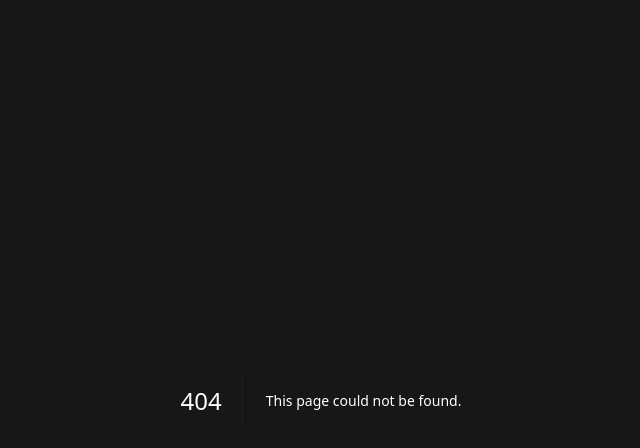
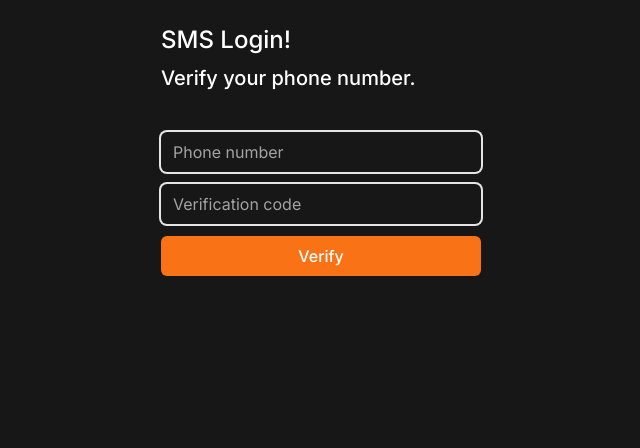
Before and after one commit to nsdictionary/carrot-market-reloaded, a Next.js app: page /sms in a window 1280 px wide. Before the commit this address had no page. Shown: the top 448 px of the page, without its empty margins (319-959 px from the left). Built offline with nearby package versions, Linux system fonts and the light colour scheme.

Commit message:
#4.3 Log in Screen

```diff
--- a/app/create-account/page.tsx
+++ b/app/create-account/page.tsx
@@ -1,6 +1,6 @@
 import FormButton from "@/components/form-btn";
 import FormInput from "@/components/form-input";
-import { ChatBubbleOvalLeftEllipsisIcon } from "@heroicons/react/24/solid";
+import SocialLogin from "@/components/social-login";
 import Link from "next/link";
 
 export default function CreateAccount() {
@@ -8,7 +8,7 @@ export default function CreateAccount() {
     <div className="flex flex-col gap-10 px-8 py-6">
       <div className="flex flex-col gap-2 *:font-medium">
         <h1 className="text-2xl">안녕하세요!</h1>
-        <h2 className="text-xl">Fill in the form below th join!</h2>
+        <h2 className="text-xl">Fill in the form below to join!</h2>
       </div>
       <form className="flex flex-col gap-3">
         <FormInput type="text" placeholder="Username" required errors={[]} />
@@ -27,18 +27,7 @@ export default function CreateAccount() {
         />
         <FormButton loading={false} text="Create account" />
       </form>
-      <div className="w-full h-px bg-neutral-500" />
-      <div>
-        <Link
-          className="primary-btn flex h-10 items-center justify-center gap-3"
-          href="sms"
-        >
-          <span>
-            <ChatBubbleOvalLeftEllipsisIcon className="h-6 w-6" />
-          </span>
-          <span>Sign up with SMS</span>
-        </Link>
-      </div>
+      <SocialLogin />
     </div>
   );
 }
--- a/app/login/page.tsx
+++ b/app/login/page.tsx
@@ -0,0 +1,26 @@
+import FormButton from "@/components/form-btn";
+import FormInput from "@/components/form-input";
+import SocialLogin from "@/components/social-login";
+import Link from "next/link";
+
+export default function LogIn() {
+  return (
+    <div className="flex flex-col gap-10 px-8 py-6">
+      <div className="flex flex-col gap-2 *:font-medium">
+        <h1 className="text-2xl">안녕하세요!</h1>
+        <h2 className="text-xl">Log in with email and password.</h2>
+      </div>
+      <form className="flex flex-col gap-3">
+        <FormInput type="email" placeholder="Email" required errors={[]} />
+        <FormInput
+          type="password"
+          placeholder="Password"
+          required
+          errors={[]}
+        />
+        <FormButton loading={false} text="Log in" />
+      </form>
+      <SocialLogin />
+    </div>
+  );
+}
--- /dev/null
+++ b/app/sms/page.tsx
@@ -0,0 +1,29 @@
+import FormButton from "@/components/form-btn";
+import FormInput from "@/components/form-input";
+import Link from "next/link";
+
+export default function SMSLogin() {
+  return (
+    <div className="flex flex-col gap-10 px-8 py-6">
+      <div className="flex flex-col gap-2 *:font-medium">
+        <h1 className="text-2xl">SMS Login!</h1>
+        <h2 className="text-xl">Verify your phone number.</h2>
+      </div>
+      <form className="flex flex-col gap-3">
+        <FormInput
+          type="number"
+          placeholder="Phone number"
+          required
+          errors={[]}
+        />
+        <FormInput
+          type="number"
+          placeholder="Verification code"
+          required
+          errors={[]}
+        />
+        <FormButton loading={false} text="Verify" />
+      </form>
+    </div>
+  );
+}
--- /dev/null
+++ b/components/social-login.tsx
@@ -0,0 +1,30 @@
+import { ChatBubbleOvalLeftEllipsisIcon } from "@heroicons/react/24/solid";
+import Link from "next/link";
+
+export default function SocialLogin() {
+  return (
+    <>
+      <div className="w-full h-px bg-neutral-500" />
+      <div className="flex flex-col gap-3">
+        <Link
+          className="primary-btn flex h-10 items-center justify-center gap-3"
+          href="/github/start"
+        >
+          <svg className="size-6 fill-white" viewBox="0 0 20 20">
+            <path d="M13.18 11.309c-.718 0-1.3.807-1.3 1.799 0 .994.582 1.801 1.3 1.801s1.3-.807 1.3-1.801c-.001-.992-.582-1.799-1.3-1.799zm4.526-4.683c.149-.365.155-2.439-.635-4.426 0 0-1.811.199-4.551 2.08-.575-.16-1.548-.238-2.519-.238-.973 0-1.945.078-2.52.238C4.74 2.399 2.929 2.2 2.929 2.2c-.789 1.987-.781 4.061-.634 4.426C1.367 7.634.8 8.845.8 10.497c0 7.186 5.963 7.301 7.467 7.301l1.734.002 1.732-.002c1.506 0 7.467-.115 7.467-7.301 0-1.652-.566-2.863-1.494-3.871zm-7.678 10.289h-.056c-3.771 0-6.709-.449-6.709-4.115 0-.879.31-1.693 1.047-2.369C5.537 9.304 7.615 9.9 9.972 9.9h.056c2.357 0 4.436-.596 5.664.531.735.676 1.045 1.49 1.045 2.369 0 3.666-2.937 4.115-6.709 4.115zm-3.207-5.606c-.718 0-1.3.807-1.3 1.799 0 .994.582 1.801 1.3 1.801.719 0 1.301-.807 1.301-1.801 0-.992-.582-1.799-1.301-1.799z" />
+          </svg>
+          <span>Continue with Github</span>
+        </Link>
+        <Link
+          className="primary-btn flex h-10 items-center justify-center gap-3"
+          href="sms"
+        >
+          <span>
+            <ChatBubbleOvalLeftEllipsisIcon className="size-6" />
+          </span>
+          <span>Continue with SMS</span>
+        </Link>
+      </div>
+    </>
+  );
+}
```
